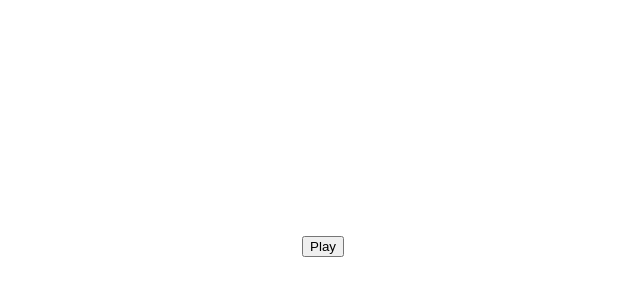
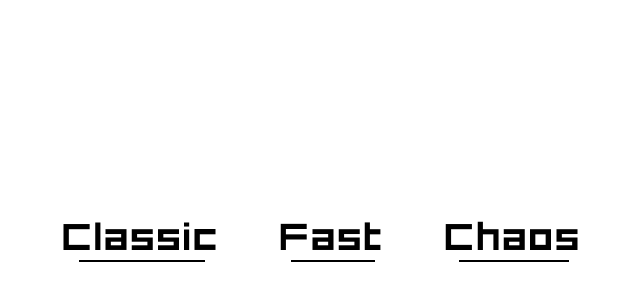
Before and after one commit to StijnvLoon/TheAwesomeSnake, an Angular app: page / in a window 1280 px wide. Shown: the part 154-454 px from the top of the page, without its empty margins (317-957 px from the left). Built offline with nearby package versions, Linux system fonts and the light colour scheme.

Commit message:
menu levels

```diff
--- a/src/app/app.component.html
+++ b/src/app/app.component.html
@@ -9,5 +9,16 @@
 <app-grid [grid]="level.game.grid" *ngIf="level"></app-grid>
 
 <div class="buttons_holder" *ngIf="!level">
-    <button (click)="start()">Play</button>
+    <div class="menu_button" (click)="start(classic)">
+        Classic
+        <div class="menu_button_line"></div>
+    </div>
+    <div class="menu_button" (click)="start(fast)">
+        Fast
+        <div class="menu_button_line"></div>
+    </div>
+    <div class="menu_button" (click)="start(chaos)">
+        Chaos
+        <div class="menu_button_line"></div>
+    </div>
 </div>
--- a/src/app/app.component.scss
+++ b/src/app/app.component.scss
@@ -20,3 +20,23 @@
     border: solid 1px black;
     display: flex;
 }
+.menu_button {
+    font-size: 50px;
+    margin: 30px;
+    cursor: pointer;
+    display: flex;
+    flex-direction: column;
+    justify-content: center;
+    align-items: center;
+}
+.menu_button:hover .menu_button_line {
+    width: 100%;
+    height: 6px;
+}
+.menu_button_line {
+    margin-top: 10px;
+    height: 2px;
+    width: 80%;
+    background-color: black;
+    transition: all 0.5s cubic-bezier(0.34, 1.56, 0.64, 1);
+}
--- a/src/app/app.component.ts
+++ b/src/app/app.component.ts
@@ -11,22 +11,38 @@ import { GridAnimEvent } from '../model/Event'
 })
 export class AppComponent {
 
+  classic: Level = new Level(
+    100,
+    1,
+    700,
+    15,
+    new Map()
+  )
+  fast: Level = new Level(
+    100,
+    10,
+    700,
+    20,
+    new Map()
+  )
+  chaos: Level = new Level(
+    100,
+    1,
+    700,
+    15,
+    new Map([
+      [10, new GridAnimEvent(GridAnim.ROTATE180, 3000)],
+      [15, new GridAnimEvent(GridAnim.DEFAULT, 3000)],
+      [20, new GridAnimEvent(GridAnim.INVERT_COLORS, 1000)],
+      [30, new GridAnimEvent(GridAnim.GOLEFT, 3000)],
+      [45, new GridAnimEvent(GridAnim.DEFAULT, 1500)],
+    ])
+  )
+
   level: Level
 
-  start() {
-    this.level = new Level(
-      40,
-      8,
-      700,
-      15,
-      new Map([
-        // [5, new GridAnimEvent(GridAnim.ROTATE180, 3000)],
-        // [10, new GridAnimEvent(GridAnim.DEFAULT, 3000)],
-        // [15, new GridAnimEvent(GridAnim.INVERT_COLORS, 1000)],
-        // [20, new GridAnimEvent(GridAnim.GOLEFT, 3000)],
-        // [25, new GridAnimEvent(GridAnim.DEFAULT, 1500)],
-      ])
-    )
+  start(level: Level) {
+    this.level = level
     this.level.start()
   }
 
--- a/src/styles.scss
+++ b/src/styles.scss
@@ -1,4 +1,17 @@
 /* You can add global styles to this file, and also import other style files */
+@import '~@angular/material/theming';
+@font-face {
+    font-family: Square;
+    src: url("./assets/square_font.ttf") format("truetype");
+}
 
 html, body { height: 100%; }
-body { margin: 0; font-family: Roboto, "Helvetica Neue", sans-serif; }
+body { margin: 0; font-family: Square, "Helvetica Neue", sans-serif; }
+
+
+$custom-typography: mat-typography-config($font-family: '"Square", sans-serif;');
+@include mat-core($custom-typography);
+
+button {
+    font-family: Square;
+}
```
Also changed, not shown: src/assets/square_font.ttf (added).
